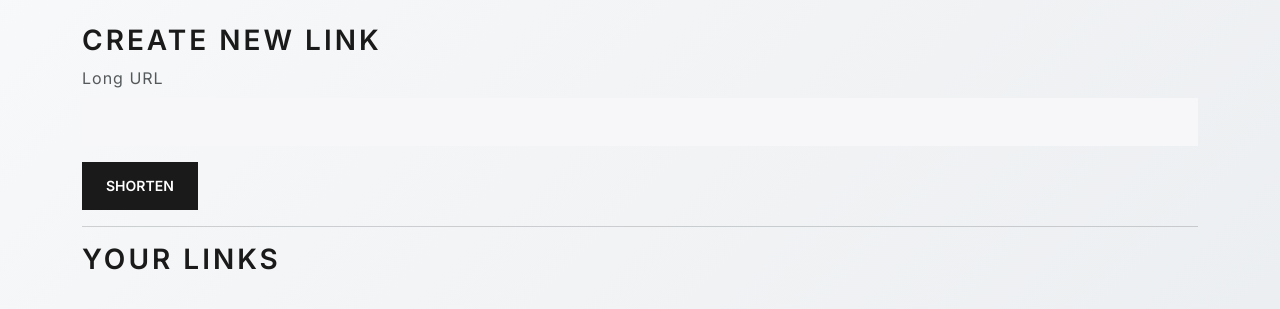
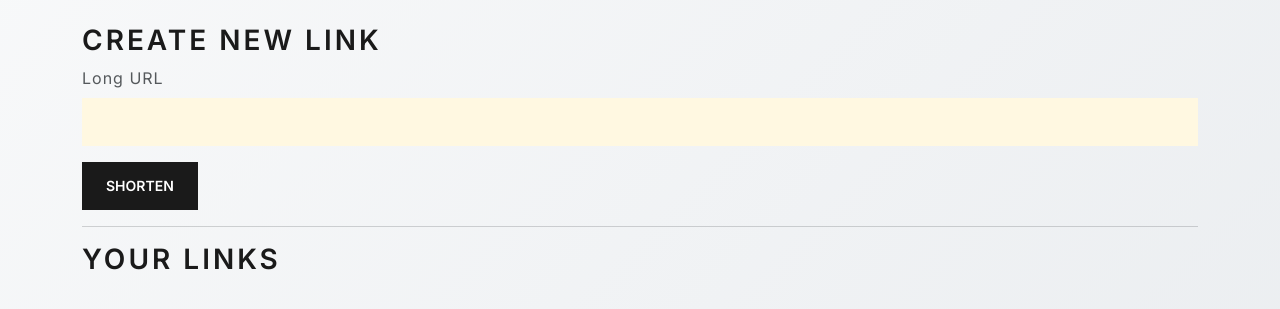
Before and after one commit to aboldguess/QRickLinks, a Flask app: page / in a window 1280 px wide. Shown: the part 100-409 px from the top of the page. Run offline with Flask 3, Linux system fonts and the light colour scheme; a user stored in the database is signed in; some libraries are stand-ins or nearby versions.

Commit message:
style: improve visibility of URL input

```diff
--- a/static/style.css
+++ b/static/style.css
@@ -30,3 +30,10 @@ body {
     display: none;
   }
 }
+
+
+/* Highlight long URL input with a complementary colour */
+#original_url {
+  background-color: #fff8e1; /* soft yellow improves visibility */
+  border-color: #ffc107;    /* match Bootstrap warning hue */
+}
--- a/templates/dashboard.html
+++ b/templates/dashboard.html
@@ -11,6 +11,10 @@
       "https://" prefix if needed.
     -->
     <input type="text" class="form-control" id="original_url" name="original_url" required>
+    <!--
+      The #original_url rule in style.css applies a complementary background
+      colour so the entry box stands out against the surrounding form.
+    -->
   </div>
   {#
     The QR code customisation options previously available here have been
```
